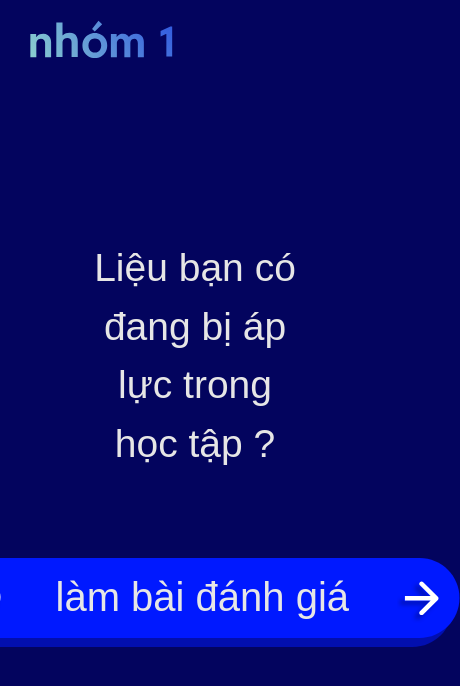
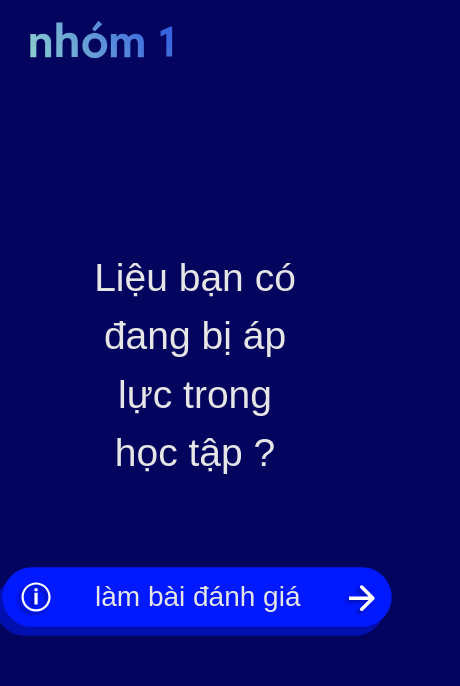
Before and after one commit to zAcherttp/survey-web, a plain HTML site: page index.html in a window 390 px wide. Shown: the whole page, 460 px wide, since content can reach past the window. Drawn offline with Linux system fonts and the light colour scheme; a web font is replaced by a local one.

Commit message:
fixed mobile sizing (2)

```diff
--- a/index.css
+++ b/index.css
@@ -183,3 +183,40 @@ button {
   width: 42px;
   height: 42px;
 }
+
+@media only screen and (max-width: 961px) {
+
+  .survey-button {
+    width: 400px;
+    height: 70px;
+  }
+
+  .button-base,
+  .button-shade {
+    width: 390px;
+    height: 60px;
+  }
+
+  .text-frame {
+    left: 90px;
+  }
+
+  .button-text {
+    font-size: 28px;
+  }
+
+
+  .info-button {
+    top: 15px;
+    left: 20px;
+    width: 36px;
+    height: 36px;
+  }
+
+  .arrow-button {
+    top: 18px;
+    right: 20px;
+    width: 32px;
+    height: 32px;
+  }
+}
```
